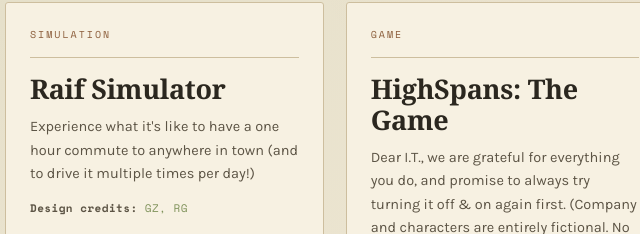
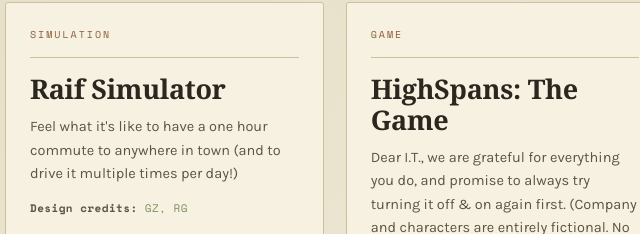
Before and after one commit to ZaliauskasG/extrarandom-site, a plain HTML site: page index.html in a window 1280 px wide. Shown: the part 463-697 px from the top of the page, 135-775 px from the left. Drawn offline with nearby package versions, Linux system fonts and the light colour scheme; a web font is replaced by a local one.

Commit message:
Update description for Raif Simulator

```diff
--- a/index.html
+++ b/index.html
@@ -36,7 +36,7 @@ const TOOLS = [
     name: "Raif Simulator",
     tag:  "Simulation",
     file: "raif-simulator.html",
-    desc: "Experience what it's like to have a one hour commute to anywhere in town (and to drive it multiple times per day!)",
+    desc: "Feel what it's like to have a one hour commute to anywhere in town (and to drive it multiple times per day!)",
     credits: ["GZ", "RG"]
   },
 
```
